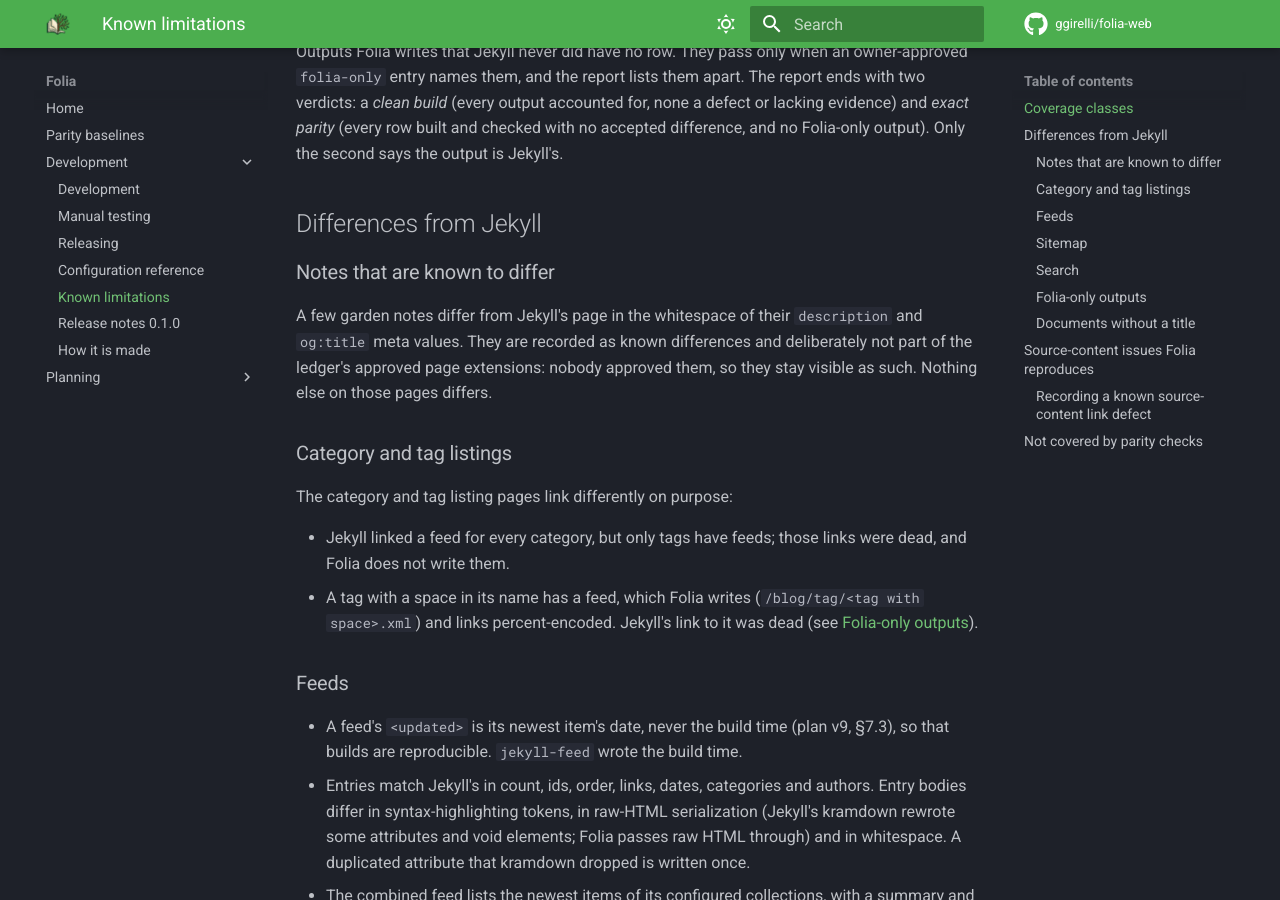
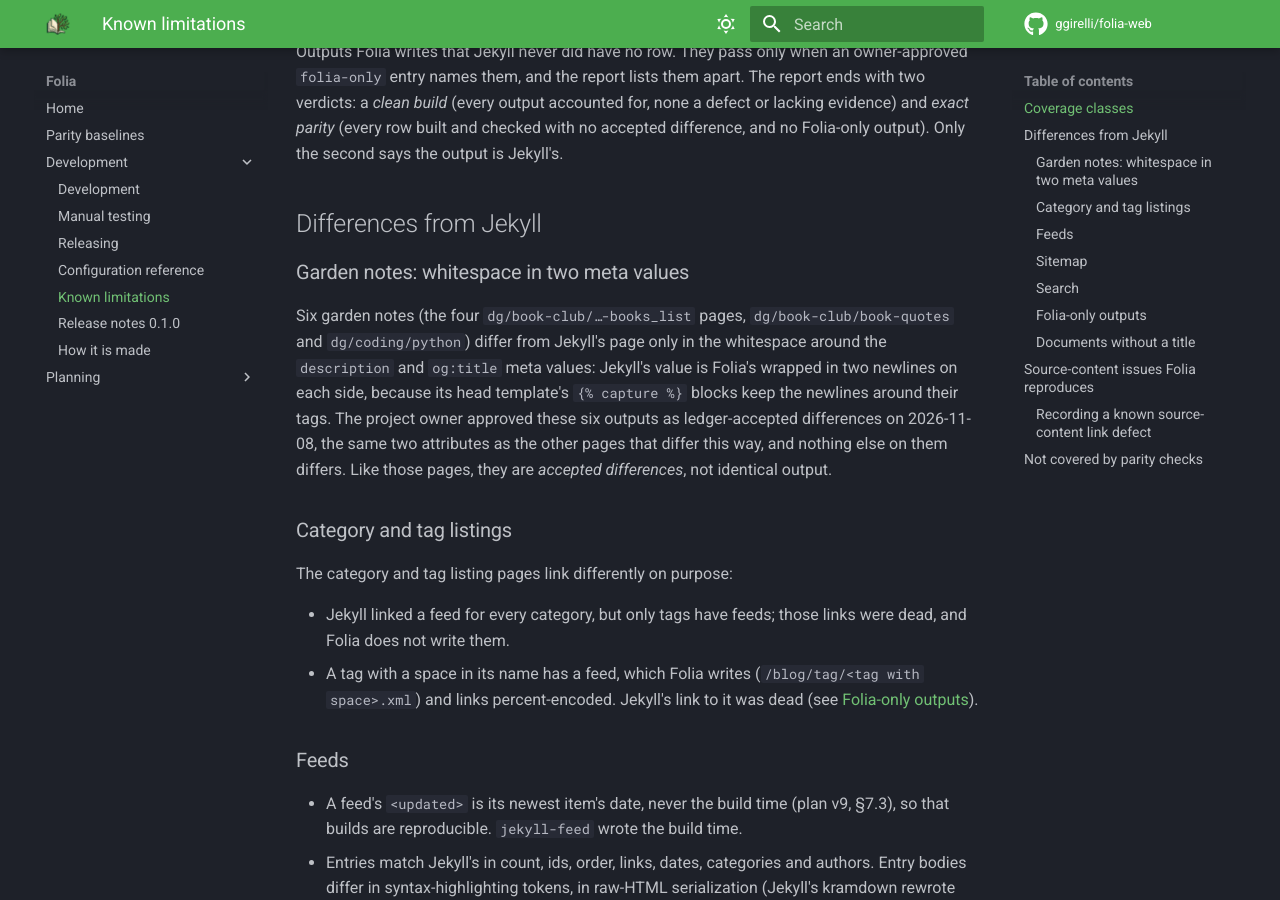
Before and after one commit to ggirelli/folia-web, an MkDocs documentation site: the page built from docs/known-limitations.md, in a window 1280 px wide and 900 px high, scrolled down 1409 px. Built offline with MkDocs 1.6.1 and Material for MkDocs 9.7.7, drawn with Linux system fonts in a browser that asks for light colours; comment, search, counter and statistics services are not loaded.

Commit message:
docs: the six garden notes are accepted differences, not known ones
D-004's fifth extension (owner-approved 2026-11-08) lists them; the known
limitations still said they were recorded and unapproved.

Co-Authored-By: Claude Sonnet 5.5 <noreply@anthropic.com>

```diff
--- a/docs/known-limitations.md
+++ b/docs/known-limitations.md
@@ -46,12 +46,15 @@ output). Only the second says the output is Jekyll's.
 
 ## Differences from Jekyll
 
-### Notes that are known to differ
+### Garden notes: whitespace in two meta values
 
-A few garden notes differ from Jekyll's page in the whitespace of their `description` and
-`og:title` meta values. They are recorded as known differences and deliberately not part of the
-ledger's approved page extensions: nobody approved them, so they stay visible as such. Nothing
-else on those pages differs.
+Six garden notes (the four `dg/book-club/…-books_list` pages, `dg/book-club/book-quotes` and
+`dg/coding/python`) differ from Jekyll's page only in the whitespace around the `description` and
+`og:title` meta values: Jekyll's value is Folia's wrapped in two newlines on each side, because its
+head template's `{% capture %}` blocks keep the newlines around their tags. The project owner
+approved these six outputs as ledger-accepted differences on 2026-11-08, the same two attributes as
+the other pages that differ this way, and nothing else on them differs. Like those pages, they are
+*accepted differences*, not identical output.
 
 ### Category and tag listings
 
```
